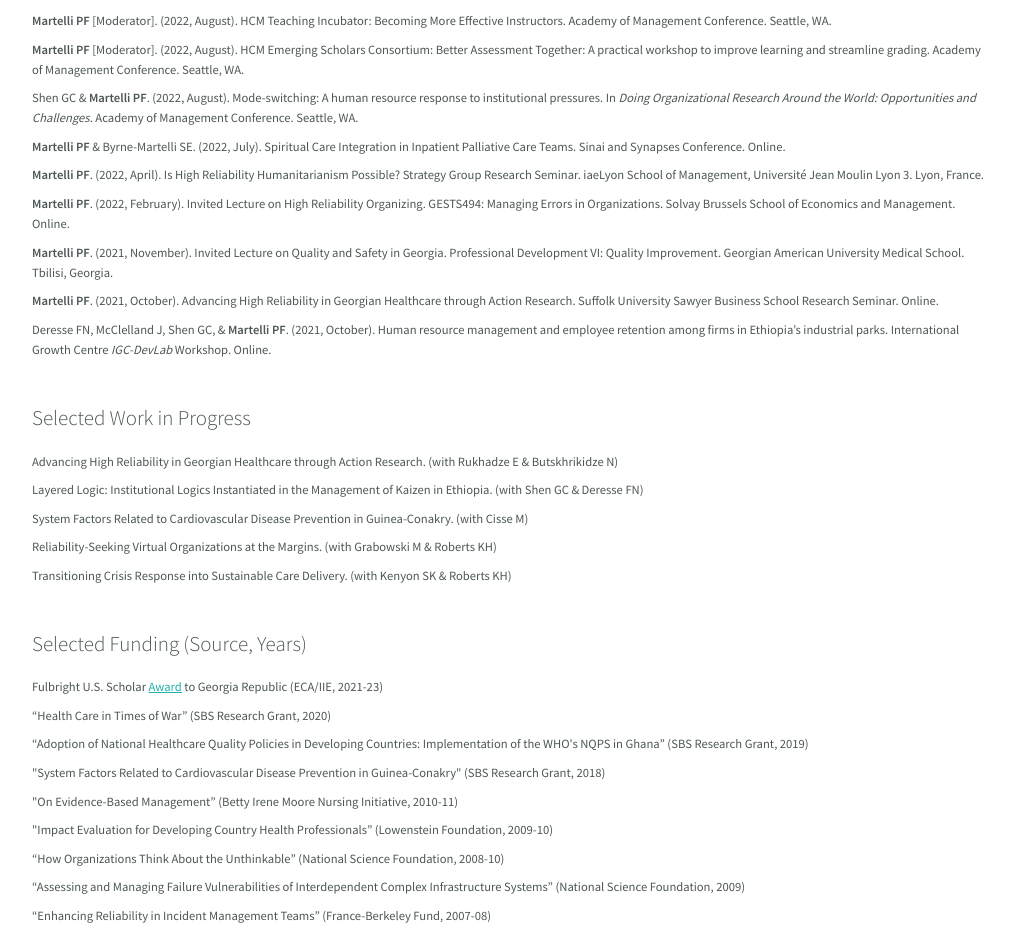
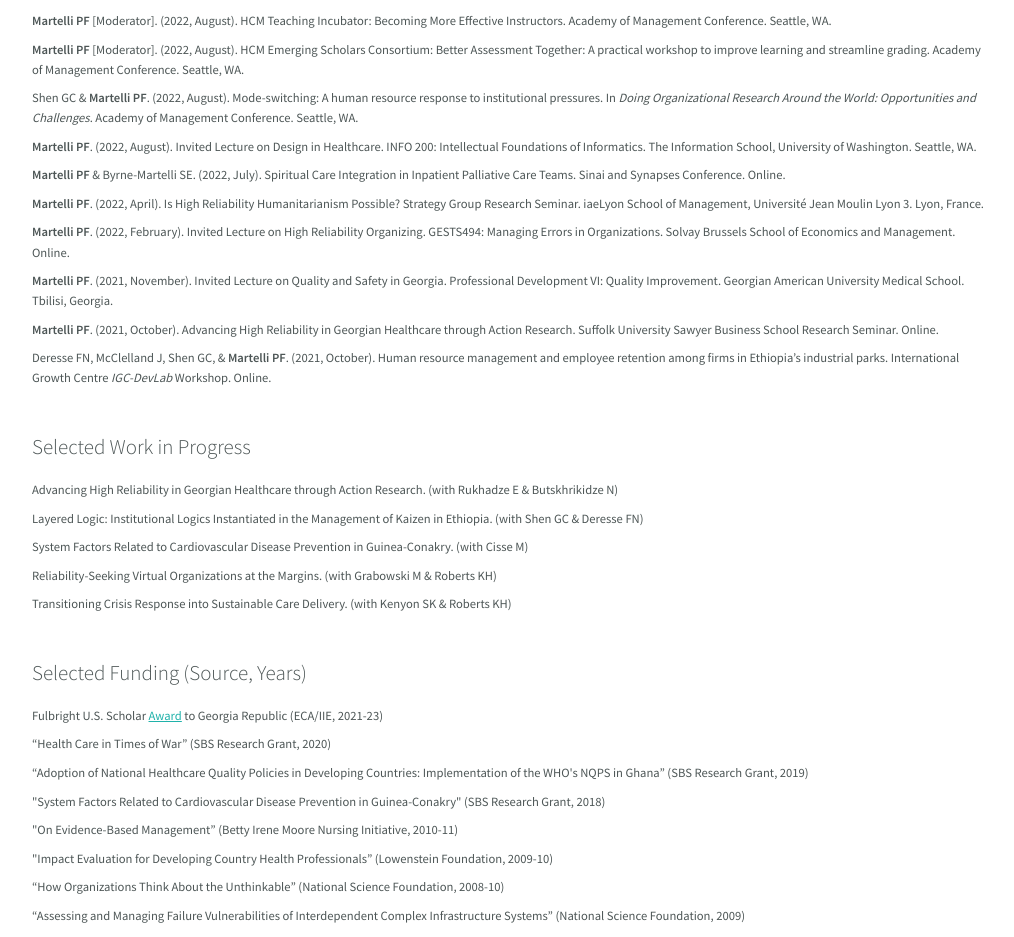
Before and after one commit to martellipf/martellipf.github.io, a plain HTML site: page index.html in a window 1280 px wide. Shown: the part 1040-1977 px from the top of the page, without its empty margins (128-1142 px from the left). Drawn offline with Linux system fonts and the light colour scheme.

Commit message:
Update index.html

```diff
--- a/index.html
+++ b/index.html
@@ -85,9 +85,10 @@
 	<li><strong>Martelli PF</strong> [Moderator]. (2022, August). HCM Teaching Incubator&colon; Becoming More Effective Instructors. Academy of Management Conference. Seattle, WA.</li>
 	<li><strong>Martelli PF</strong> [Moderator]. (2022, August). HCM Emerging Scholars Consortium&colon; Better Assessment Together&colon; A practical workshop to improve learning and streamline grading. Academy of Management Conference. Seattle, WA.</li>
 	<li>Shen GC &amp; <strong>Martelli PF</strong>. (2022, August). Mode-switching&colon; A human resource response to institutional pressures. In <em>Doing Organizational Research Around the World&colon; Opportunities and Challenges</em>. Academy of Management Conference. Seattle, WA.</li>
+	<li><strong>Martelli PF</strong>. (2022, August). Invited Lecture on Design in Healthcare. INFO 200&colon; Intellectual Foundations of Informatics. The Information School, University of Washington. Seattle, WA.</li>
 	<li><strong>Martelli PF</strong> &amp; Byrne-Martelli SE. (2022, July). Spiritual Care Integration in Inpatient Palliative Care Teams. Sinai and Synapses Conference. Online.
-	<li><strong>Martelli PF</strong>. (2022, April). Is High Reliability Humanitarianism Possible? Strategy Group Research Seminar. iaeLyon School of Management, Universit&eacute; Jean Moulin Lyon 3. Lyon, France.</li>
-	<li><strong>Martelli PF</strong>. (2022, February). Invited Lecture on High Reliability Organizing. GESTS494: Managing Errors in Organizations. Solvay Brussels School of Economics and Management. Online.</li>
+	<li><strong>Martelli PF</strong>. (2022, April). Is High Reliability Humanitarianism Possible&quest; Strategy Group Research Seminar. iaeLyon School of Management, Universit&eacute; Jean Moulin Lyon 3. Lyon, France.</li>
+	<li><strong>Martelli PF</strong>. (2022, February). Invited Lecture on High Reliability Organizing. GESTS494&colon; Managing Errors in Organizations. Solvay Brussels School of Economics and Management. Online.</li>
 	<li><strong>Martelli PF</strong>. (2021, November). Invited Lecture on Quality and Safety in Georgia. Professional Development VI&colon; Quality Improvement. Georgian American University Medical School. Tbilisi, Georgia.</li>
 	<li><strong>Martelli PF</strong>. (2021, October). Advancing High Reliability in Georgian Healthcare through Action Research. Suffolk University Sawyer Business School Research Seminar. Online.</li>
 	<li>Deresse FN, McClelland J, Shen GC, &amp; <strong>Martelli PF</strong>. (2021, October). Human resource management and employee retention among firms in Ethiopia’s industrial parks. International Growth Centre <em>IGC-DevLab</em> Workshop. Online.</li>
```
